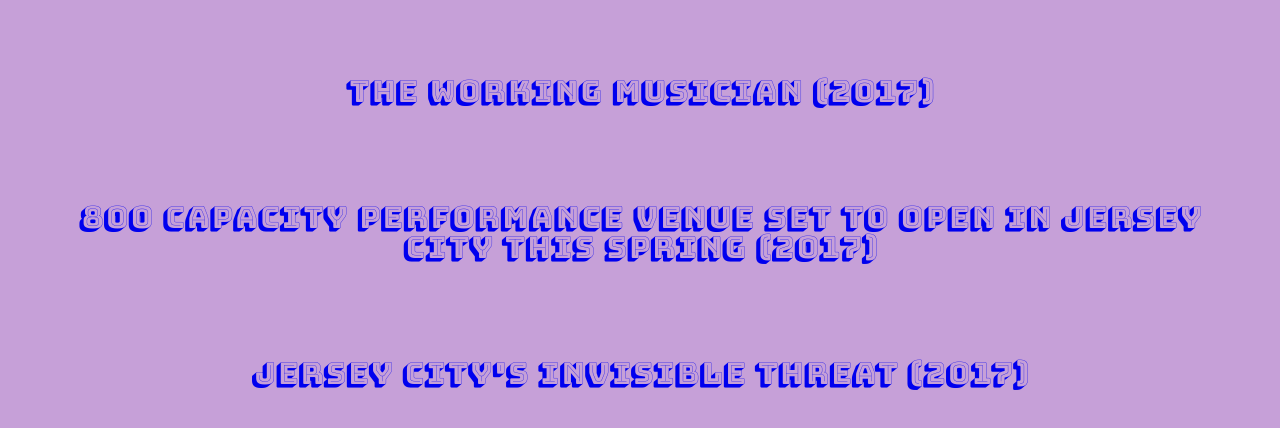
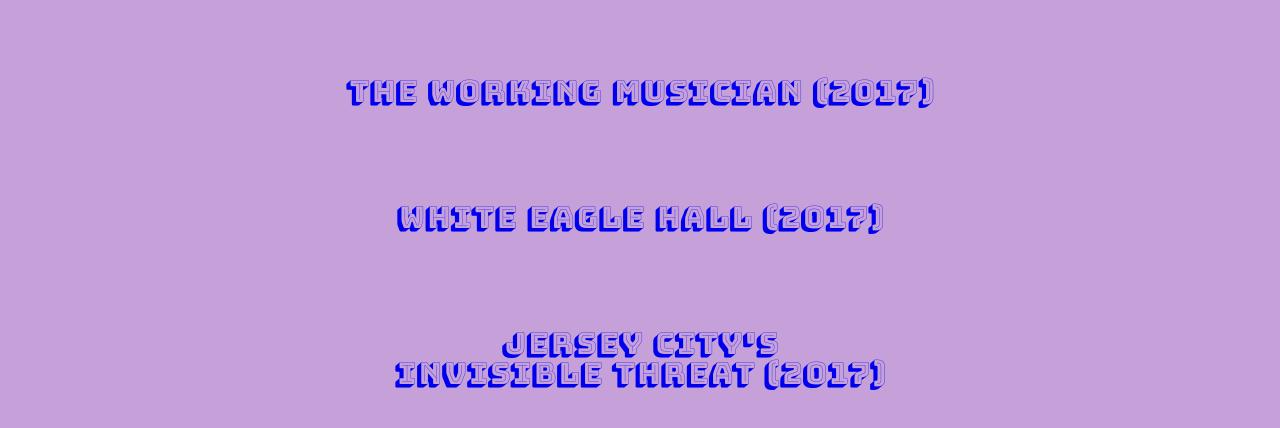
Before and after one commit to georgials/georgials.github.io, a plain HTML site: page Words.html in a window 1280 px wide. Drawn offline with Linux system fonts and the light colour scheme.

Commit message:
Update Words.html

```diff
--- a/Words.html
+++ b/Words.html
@@ -1,6 +1,8 @@
 <!DOCTYPE html>
 <head>
 	<title> Articles and Essays </title>
+
+	<meta name="viewport" content="width=device-width, initial-scale=1.0">
 	<link href= "reset.css" type= "text/css" rel= "stylesheet">
 	<link href="https://fonts.googleapis.com/css?family=Bungee+Shade|Lato" rel="stylesheet">
 	<link href= "AWSstylesheet.css" type= "text/css" rel= "stylesheet">
@@ -10,8 +12,8 @@
 
 		<ul>
 			<li> <a href= "KenSebeskyProfile.html"> <h3 class= "title"> The Working Musician (2017) </h3> </a> </li>
-			<li> <a href= "WhiteEagleHall.html"> <h3 class= "title"> 800 Capacity Performance Venue Set to Open in Jersey City this Spring (2017) </h3> </a> </li>
-			<li> <a href= "Superfund.html"> <h3 class= "title"> Jersey City's Invisible Threat (2017) </h3> </a> </li>
+			<li> <a href= "WhiteEagleHall.html"> <h3 class= "title"> WHite Eagle Hall (2017) </h3> </a> </li>
+			<li> <a href= "Superfund.html"> <div class= "title"> Jersey City's <p> Invisible Threat (2017) <p> </div> </a> </li>
 
 
 </body>
```
